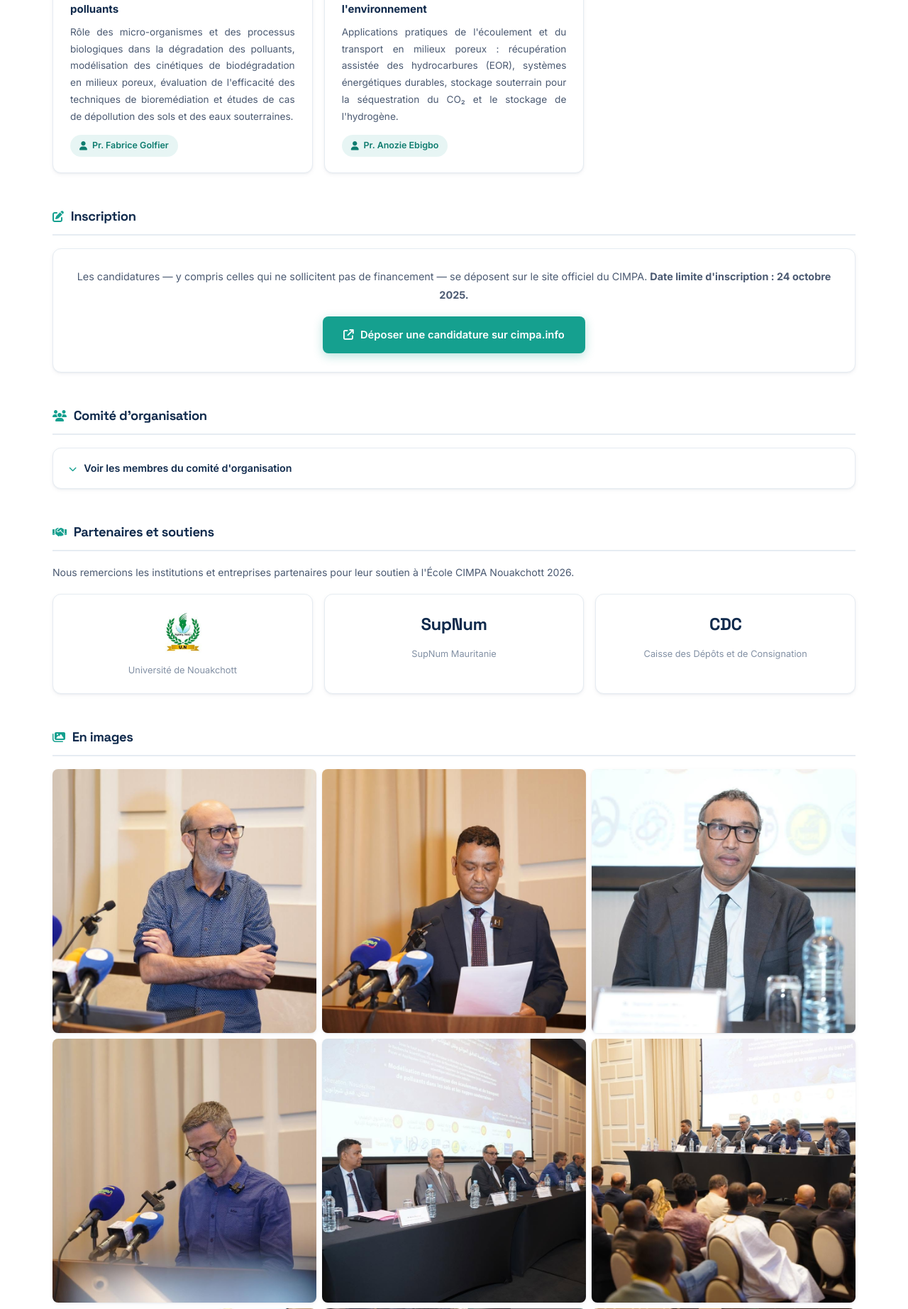
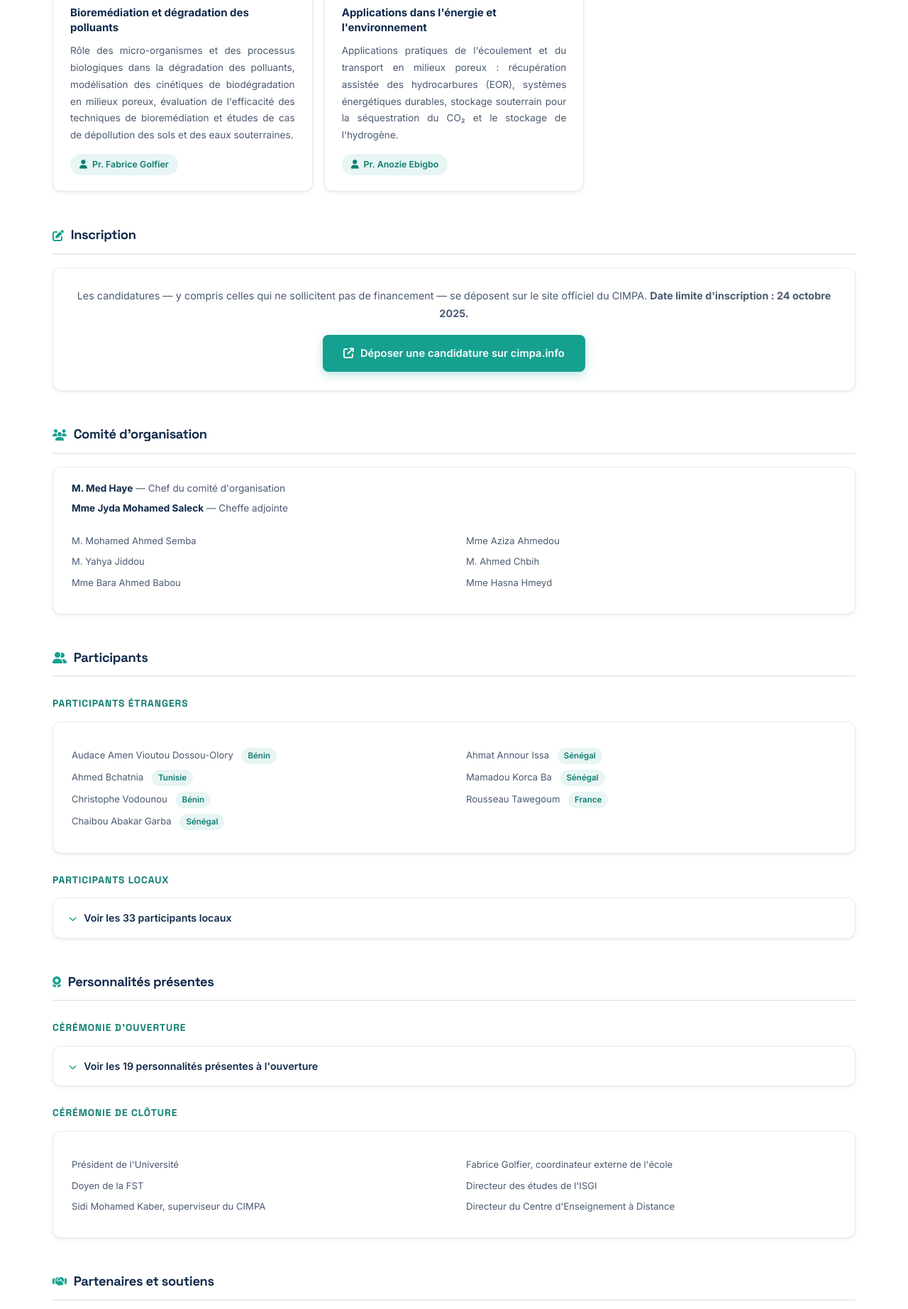
Before and after one commit to umr-ames/umr-ames.github.io, a PHP site: page / in a window 1280 px wide, after a click on "École CIMPA". Shown: the part 2960-4805 px from the top of the page at 71% size. Run offline with PHP 8.4, Linux system fonts and the light colour scheme; data comes from the database, SQL or seed files in the repository; data that the repository does not hold is empty; some libraries are stand-ins or nearby versions.

Commit message:
CIMPA : corriger l'organisation et le comité, ajouter participants et invités
Corrections
- Organisation : « Université de Nouakchott, ISGI & UMR-AMES » — l'ISGI
  manquait.
- Le cours « Outils mathématiques et numériques pour la modélisation en
  milieu poreux » était le seul sans enseignant : Pr. Mustapha El Ossmani.
- Comité d'organisation : la liste de 42 noms reprise de l'export
  WordPress est remplacée par la liste officielle de 8 membres, avec le
  chef et la cheffe adjointe mis en avant.

Ajouts
- Participants étrangers : 7 personnes, pays signalé par une pastille
  (Bénin, Tunisie, Sénégal, France).
- Participants locaux : 33 personnes, regroupées par institution
  (Université de Nouakchott, IMROP, ONISPA), dans un bloc repliable.
- Personnalités présentes : 19 à la cérémonie d'ouverture (bloc repliable)
  et 6 à la clôture.

Les deux versions du site sont symétriques : 71 entrées de chaque côté,
titres officiels traduits en anglais. Vérifié : aucun débordement
horizontal, aucune erreur JavaScript.

Co-Authored-By: Claude Opus 5 <noreply@anthropic.com>
Claude-Session: https://claude.ai/code/session_013ukbgZe9TuxSF3Z2bUBwWM

```diff
--- a/css/style.css
+++ b/css/style.css
@@ -670,6 +670,19 @@ h1, h2, h3, h4,
 .cimpa-committee-list li { font-size: 0.82rem; color: var(--text-secondary);
   padding: 4px 0; break-inside: avoid; }
 
+/* Encadré simple, même habillage que le bloc repliable du comité */
+.cimpa-panel {
+  background: var(--white); border: 1px solid var(--border);
+  border-radius: var(--radius); box-shadow: var(--shadow-sm);
+  padding: 18px 4px 6px;
+}
+.cimpa-panel .cimpa-committee-lead { padding-top: 0; }
+.cimpa-country {
+  display: inline-block; margin-left: 8px;
+  background: rgba(21,160,143,0.10); color: var(--accent-dark);
+  font-size: 0.72rem; font-weight: 600; padding: 2px 9px; border-radius: 50px;
+}
+
 .cimpa-sponsors-note { font-size: 0.88rem; color: var(--text-secondary); margin-bottom: 18px; }
 .cimpa-sponsors { display: grid; grid-template-columns: repeat(auto-fit, minmax(min(200px, 100%), 1fr)); gap: 16px; }
 .cimpa-sponsor {
--- a/index.html
+++ b/index.html
@@ -1224,7 +1224,7 @@
       </div>
       <div class="cimpa-fact">
         <i class="fas fa-building-columns" aria-hidden="true"></i>
-        <div><span>Organisation</span><strong>Université de Nouakchott &amp; UMR-AMES</strong></div>
+        <div><span>Organisation</span><strong>Université de Nouakchott, ISGI &amp; UMR-AMES</strong></div>
       </div>
     </div>
 
@@ -1298,6 +1298,7 @@
            numérique : différences finies, éléments finis, volumes finis. Introduction aux méthodes
            stochastiques pour la modélisation des incertitudes, avec mise en œuvre de simulations sous
            Matlab et Python.</p>
+        <span class="cimpa-teacher"><i class="fas fa-user" aria-hidden="true"></i> Pr. Mustapha El Ossmani</span>
       </article>
       <article class="cimpa-course">
         <h5>Méthodes avancées : méthode de Lattice Boltzmann (LBM)</h5>
@@ -1360,57 +1361,122 @@
     </div>
 
     <h3 class="cimpa-h3 fade-up"><i class="fas fa-users" aria-hidden="true"></i> Comité d'organisation</h3>
+    <div class="cimpa-panel fade-up">
+      <div class="cimpa-committee-lead">
+        <p><strong>M. Med Haye</strong> — Chef du comité d'organisation</p>
+        <p><strong>Mme Jyda Mohamed Saleck</strong> — Cheffe adjointe</p>
+      </div>
+      <ul class="cimpa-committee-list">
+        <li>M. Mohamed Ahmed Semba</li>
+        <li>M. Yahya Jiddou</li>
+        <li>Mme Bara Ahmed Babou</li>
+        <li>Mme Aziza Ahmedou</li>
+        <li>M. Ahmed Chbih</li>
+        <li>Mme Hasna Hmeyd</li>
+      </ul>
+    </div>
+
+    <h3 class="cimpa-h3 fade-up"><i class="fas fa-user-group" aria-hidden="true"></i> Participants</h3>
+
+    <h4 class="cimpa-h4 fade-up">Participants étrangers</h4>
+    <div class="cimpa-panel fade-up">
+      <ul class="cimpa-committee-list">
+        <li>Audace Amen Vioutou Dossou-Olory <span class="cimpa-country">Bénin</span></li>
+        <li>Ahmed Bchatnia <span class="cimpa-country">Tunisie</span></li>
+        <li>Christophe Vodounou <span class="cimpa-country">Bénin</span></li>
+        <li>Chaibou Abakar Garba <span class="cimpa-country">Sénégal</span></li>
+        <li>Ahmat Annour Issa <span class="cimpa-country">Sénégal</span></li>
+        <li>Mamadou Korca Ba <span class="cimpa-country">Sénégal</span></li>
+        <li>Rousseau Tawegoum <span class="cimpa-country">France</span></li>
+      </ul>
+    </div>
+
+    <h4 class="cimpa-h4 fade-up">Participants locaux</h4>
     <details class="cimpa-committee fade-up">
-      <summary>Voir les membres du comité d'organisation</summary>
-      <div class="cimpa-committee-lead">
-        <p><strong>M. Mohamed Haye Bettah</strong> — Chef du comité d'organisation, FST, UN</p>
-        <p><strong>Mme Jyda Moustapha</strong> — Cheffe adjointe du comité d'organisation, FEG, UN</p>
-      </div>
+      <summary>Voir les 33 participants locaux</summary>
+      <div class="cimpa-committee-lead"><p><strong>Université de Nouakchott</strong></p></div>
       <ul class="cimpa-committee-list">
-        <li>M. Mohamed Ahmed Sambe — Université de Nouadhibou</li>
-        <li>Mme Aziza Ahmedou — ISGI</li>
-        <li>Mme Zeinebou Zoubeir — ISGI</li>
-        <li>M. Mohamed Saad Bouh Elemine Vall — ISGI</li>
-        <li>Mme Fatimettou Cherffa — ISGI</li>
-        <li>M. Mohamed Lamine Diakité — FST</li>
-        <li>Mme Meina Amer — IUP / ISGI</li>
-        <li>M. Mohamed Yahya — FEG</li>
-        <li>Mme Enne Benhmeida — ISGI</li>
-        <li>Mme Khadijetou El Heda — FEG</li>
-        <li>Mme Mariem Ahmed Sid'Ahmed — FST</li>
-        <li>Mme Hasna Hmoyed — FEG</li>
-        <li>M. Abdoul Samba Ndongo — ISCAE</li>
-        <li>Mme Mariem Jidou Khayar — ESP</li>
-        <li>M. El Veth Sidi — FST</li>
-        <li>M. Bedin Mohamed Lemine Kerim — FEG</li>
-        <li>M. Mohamed Hemmidy — FST</li>
-        <li>M. El Banany Mohamed Mahmoud — FST</li>
-        <li>M. Ahmed Mohameden — FST</li>
-        <li>M. Moustapha Saleck — ISGI</li>
-        <li>M. Lemhaba Yarba Ahmed Mahmoud — ENS</li>
-        <li>M. Salem Ahmedou Bambe — ESP</li>
-        <li>M. Khalih Belal — ISCAE</li>
-        <li>M. Kemal Bouh — ISCAE</li>
-        <li>M. Moussa Atigh — FST</li>
-        <li>M. Taghi Ahmedatt — FST</li>
-        <li>M. Khalil El Walid — FST</li>
-        <li>M. Ahmed Sid'Ahmed — Chercheur</li>
-        <li>M. Cheikh Hejbou — IMROP</li>
-        <li>M. Dia Mamadou — IMROP</li>
-        <li>Mme Marième Denna — ONISPA</li>
-        <li>M. El Hacen Mohamed El Hacen — PNBA</li>
-        <li>Mme Delphine Roubinet — Géosciences Montpellier, France</li>
-        <li>Mme Anne-Julie Tinet — Université de Lorraine, France</li>
-        <li>M. Tidjani Bahar — ESTP N'Djamena, Tchad</li>
-        <li>M. Ghoulam Mohamed Mahmoud — Chercheur</li>
-        <li>Mme Mariem Mohamed Abdellahi — Chercheuse</li>
-        <li>Mme Fatimettou Bouh — Chercheuse</li>
-        <li>Mme Aiche Choumad — Chercheuse</li>
-        <li>Mme Fatimetou Habott — Chercheuse</li>
-        <li>Mlle Zeineb Mohamed Mahmoud — Doctorante</li>
-        <li>Mlle Lalla Boulahe Chadade — Doctorante</li>
+        <li>Mouammar Isselmou</li>
+        <li>Elaiche Nagi Sghir</li>
+        <li>Salima Wadad</li>
+        <li>Mohamed Lermine</li>
+        <li>El BarMed El Hadi Sidi Mohamed</li>
+        <li>Mariem Cheiffa</li>
+        <li>Ekar Sidi Abdalla</li>
+        <li>M'barka Tiki</li>
+        <li>Cheikh Maloum Abdellahi</li>
+        <li>Mohamed El Bouchary Mane</li>
+        <li>Fatimetou Habott</li>
+        <li>Mariem Ammy</li>
+        <li>Mariam Jiyed</li>
+        <li>Marieme Mohamed Abdellahi</li>
+        <li>Mohamed Vadel</li>
+        <li>Mohameden Aoufa</li>
+        <li>Hamza Ahmedou Vali</li>
+        <li>Mohamed Abdallahi</li>
+        <li>Sidi Mohamed</li>
+        <li>Ahmed Mahmout</li>
+        <li>T. Abdelhaye</li>
+        <li>Mohamed Lermine Khiddi</li>
+        <li>Khaled El Kebch</li>
+        <li>M'Rhibi Ribbou Cheikh Mohamed Vadel</li>
+        <li>Bara Ahmed Babou</li>
+        <li>Hasna Hamed</li>
+        <li>Ahmed Jidou El Bechir</li>
+        <li>Latifa Sidi Ahmed</li>
+      </ul>
+      <div class="cimpa-committee-lead"><p><strong>IMROP</strong></p></div>
+      <ul class="cimpa-committee-list">
+        <li>Abdallahi Limam</li>
+      </ul>
+      <div class="cimpa-committee-lead"><p><strong>ONISPA</strong></p></div>
+      <ul class="cimpa-committee-list">
+        <li>Mohamed Lemine Zahmel</li>
+        <li>Mohamed Abdellahy Nena</li>
+        <li>Med Brahim</li>
+        <li>Med Salem El Mahmud</li>
       </ul>
     </details>
+
+    <h3 class="cimpa-h3 fade-up"><i class="fas fa-award" aria-hidden="true"></i> Personnalités présentes</h3>
+
+    <h4 class="cimpa-h4 fade-up">Cérémonie d'ouverture</h4>
+    <details class="cimpa-committee fade-up">
+      <summary>Voir les 19 personnalités présentes à l'ouverture</summary>
+      <ul class="cimpa-committee-list">
+        <li>Ministre de l'Enseignement supérieur et de la Recherche scientifique</li>
+        <li>Président de l'Université de Nouakchott</li>
+        <li>Directeur de l'ISGI</li>
+        <li>Sidi Mohamed Kaber, superviseur du CIMPA</li>
+        <li>Fabrice Golfier, coordinateur externe de l'école</li>
+        <li>Inspecteur général de l'enseignement supérieur</li>
+        <li>Conseiller de communication du ministre</li>
+        <li>Secrétaire général de l'Université de Nouakchott</li>
+        <li>Directeur général de l'Agence Nationale de la Recherche Scientifique et de l'Innovation (ANRSI)</li>
+        <li>Directeur général de l'Autorité mauritanienne d'assurance qualité de l'enseignement supérieur (AMAQ-ES)</li>
+        <li>Directeur de la Recherche Scientifique et de l'Innovation (DRSI), MESRI</li>
+        <li>Directeur adjoint de SUPNUM</li>
+        <li>Directeur du Centre de l'enseignement à distance</li>
+        <li>Doyen de la Faculté d'Économie et de Gestion</li>
+        <li>Doyen de la Faculté des Lettres et Sciences humaines</li>
+        <li>Commandant adjoint du Groupe Polytechnique</li>
+        <li>Représentant de la Société Nationale Industrielle et Minière (SNIM)</li>
+        <li>Directeur de l'École Doctorale de Science et Technologie (EDST)</li>
+        <li>Ancien président de l'Université de Nouakchott</li>
+      </ul>
+    </details>
+
+    <h4 class="cimpa-h4 fade-up">Cérémonie de clôture</h4>
+    <div class="cimpa-panel fade-up">
+      <ul class="cimpa-committee-list">
+        <li>Président de l'Université</li>
+        <li>Doyen de la FST</li>
+        <li>Sidi Mohamed Kaber, superviseur du CIMPA</li>
+        <li>Fabrice Golfier, coordinateur externe de l'école</li>
+        <li>Directeur des études de l'ISGI</li>
+        <li>Directeur du Centre d'Enseignement à Distance</li>
+      </ul>
+    </div>
 
     <h3 class="cimpa-h3 fade-up"><i class="fas fa-handshake" aria-hidden="true"></i> Partenaires et soutiens</h3>
     <p class="cimpa-sponsors-note fade-up">
```
Also changed, not shown: en/index.html (+113 -47 lines).
